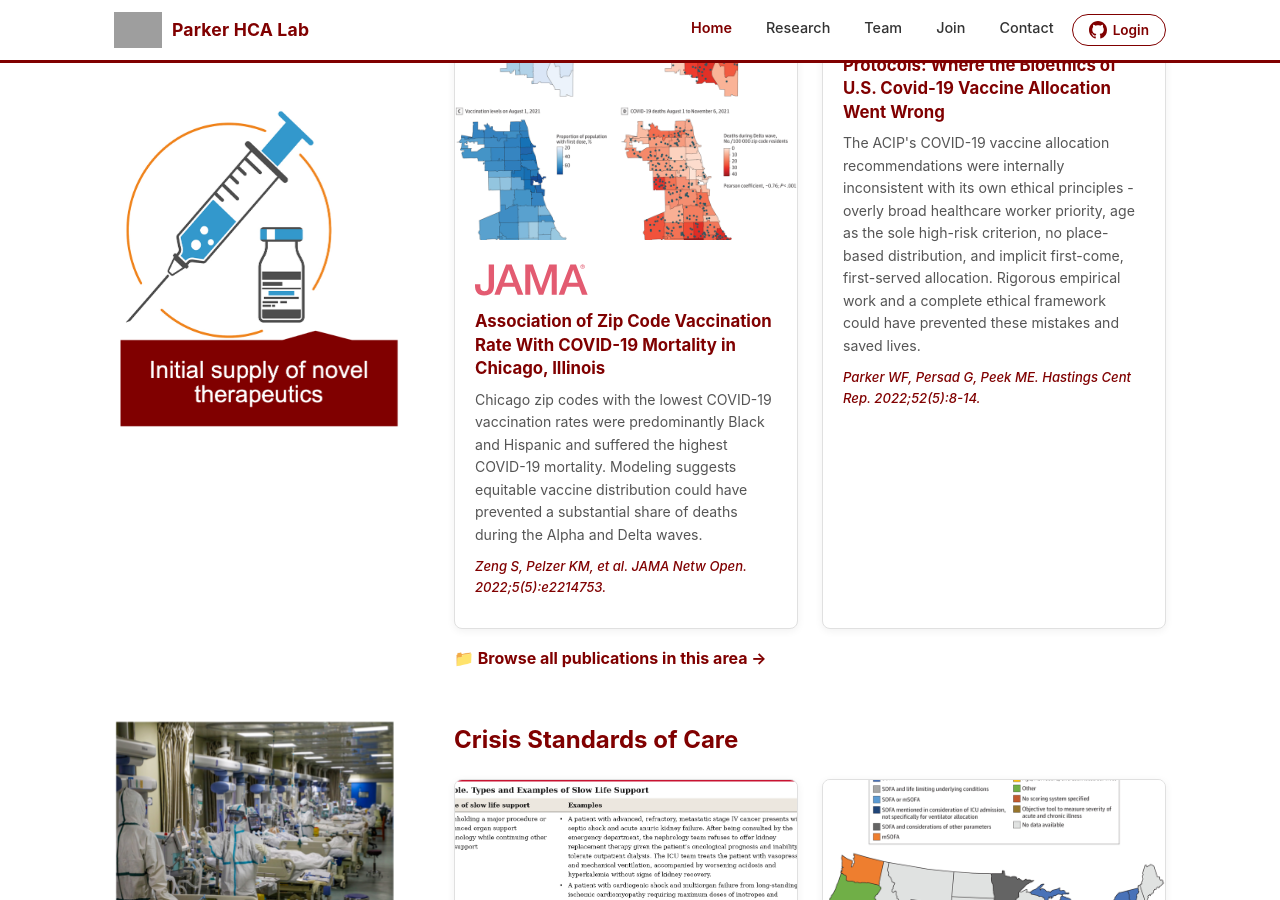
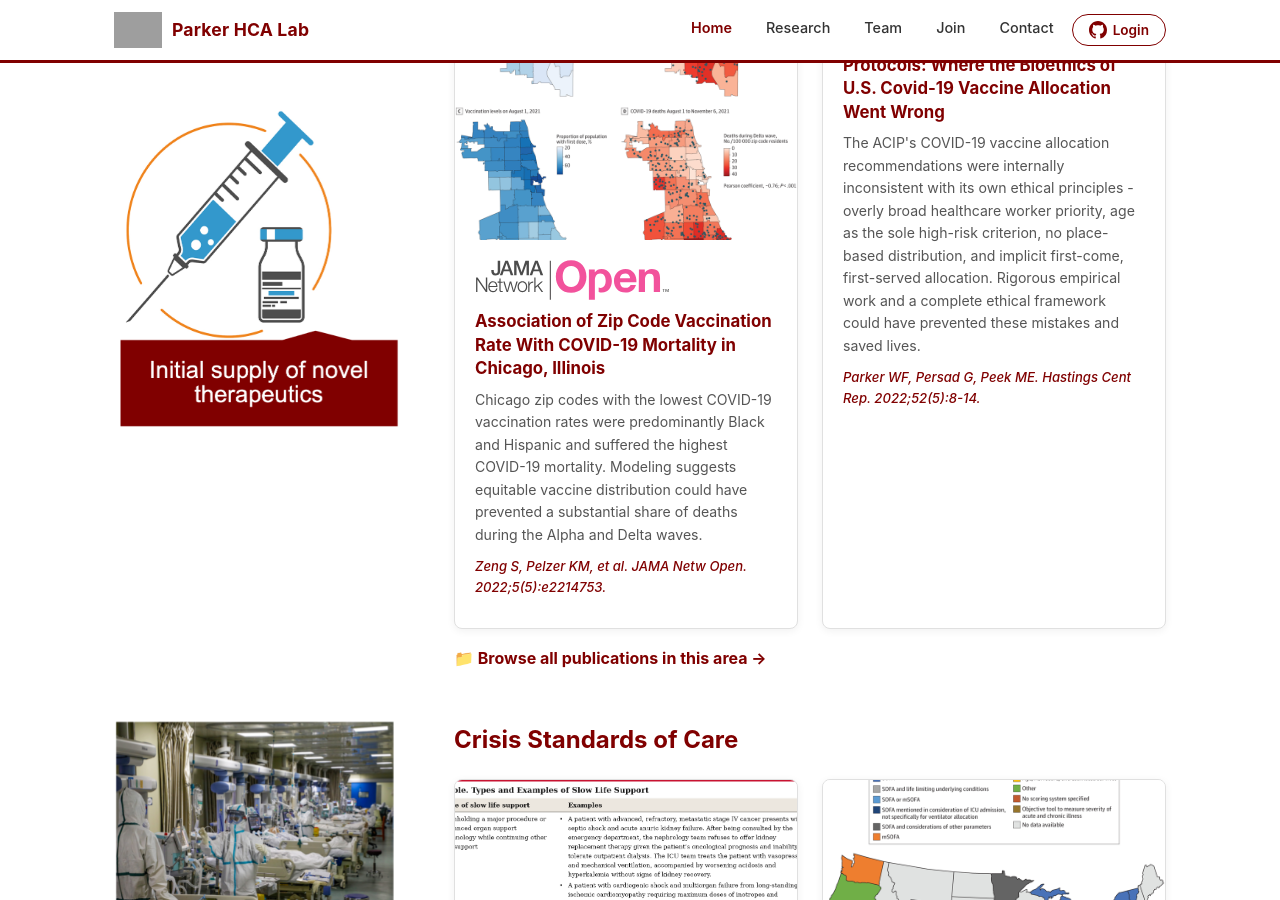
Before and after one commit to Healthcare-Allocation-Lab/healthcare-allocation-lab.github.io, a Jekyll site: the page built from index.html, in a window 1280 px wide and 900 px high, scrolled down 5056 px. Built offline with Jekyll 4.4.1, drawn with Linux system fonts in a browser that asks for light colours; comment, search, counter and statistics services are not loaded; grey boxes are pictures that could not be loaded.

Commit message:
Add files via upload

```diff
--- a/_data/spotlights.yml
+++ b/_data/spotlights.yml
@@ -4,9 +4,9 @@
   title: Slow Life Support for Imminently Dying Patients
   image: images/spotlights/slow_life_support.png
   journal_logo: images/journals/jama.svg
-  abstract: 'This viewpoint introduces and explores the ethical implications of "slow
-    life support" - the selective and often undisclosed withholding or modulation of
-    life sustaining therapies by clinicians in imminently dying patients.'
+  abstract: This viewpoint introduces and explores the ethical implications of "slow
+    life support" - the selective and often undisclosed withholding or modulation
+    of life sustaining therapies by clinicians in imminently dying patients.
   citation: Vollbrecht H, Iwashyna TJ, et al. JAMA. 2026.
   doi: 10.1001/jama.2026.8659
 - id: lvad-utilization-selection-bias
@@ -100,7 +100,7 @@
   image: images/spotlights/chicago_vaccination_map.png
   title: Association of Zip Code Vaccination Rate With COVID-19 Mortality in Chicago,
     Illinois
-  journal_logo: images/journals/jama.svg
+  journal_logo: images/journals/jama_network_open.svg
   abstract: Chicago zip codes with the lowest COVID-19 vaccination rates were predominantly
     Black and Hispanic and suffered the highest COVID-19 mortality. Modeling suggests
     equitable vaccine distribution could have prevented a substantial share of deaths
@@ -113,10 +113,10 @@
     Covid-19 Vaccine Allocation Went Wrong'
   journal_logo: images/journals/hastings_logo.jpeg
   abstract: The ACIP's COVID-19 vaccine allocation recommendations were internally
-    inconsistent with its own ethical principles - overly broad healthcare worker priority,
-    age as the sole high-risk criterion, no place-based distribution, and implicit
-    first-come, first-served allocation. Rigorous empirical work and a complete ethical
-    framework could have prevented these mistakes and saved lives.
+    inconsistent with its own ethical principles - overly broad healthcare worker
+    priority, age as the sole high-risk criterion, no place-based distribution, and
+    implicit first-come, first-served allocation. Rigorous empirical work and a complete
+    ethical framework could have prevented these mistakes and saved lives.
   citation: Parker WF, Persad G, Peek ME. Hastings Cent Rep. 2022;52(5):8-14.
   doi: 10.1002/hast.1416
 - id: state-ventilator-guidelines
@@ -124,7 +124,7 @@
   image: images/spotlights/state_ventilator_guidelines.png
   title: Variation in Ventilator Allocation Guidelines by US State During the Coronavirus
     Disease 2019 Pandemic
-  journal_logo: images/journals/jama.svg
+  journal_logo: images/journals/jama_network_open.svg
   abstract: A systematic review of state ventilator allocation guidelines during the
     COVID-19 pandemic found only half of US states had public guidance, with substantial
     variation in triage criteria; most guidelines recommended objective clinical scoring
```
